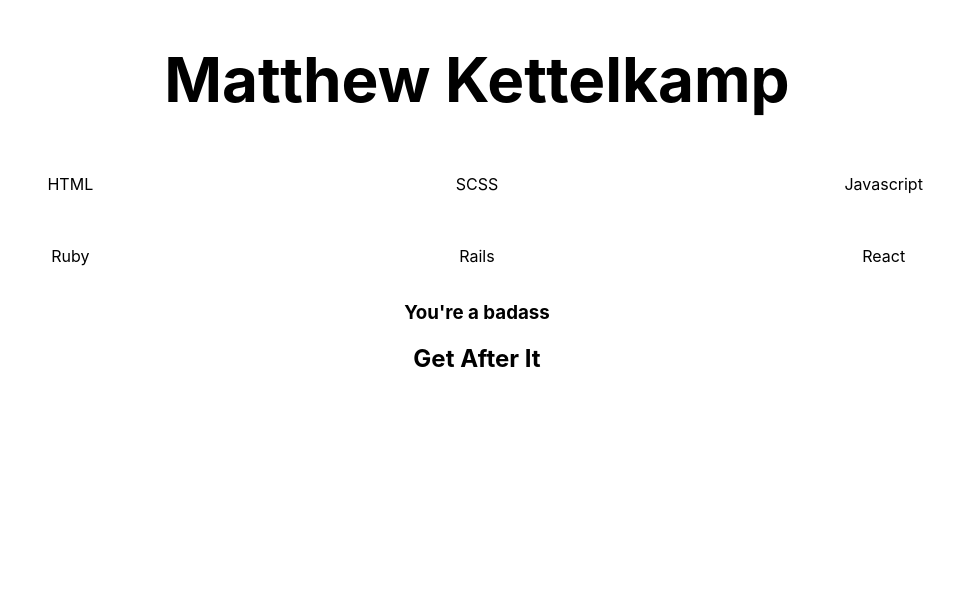
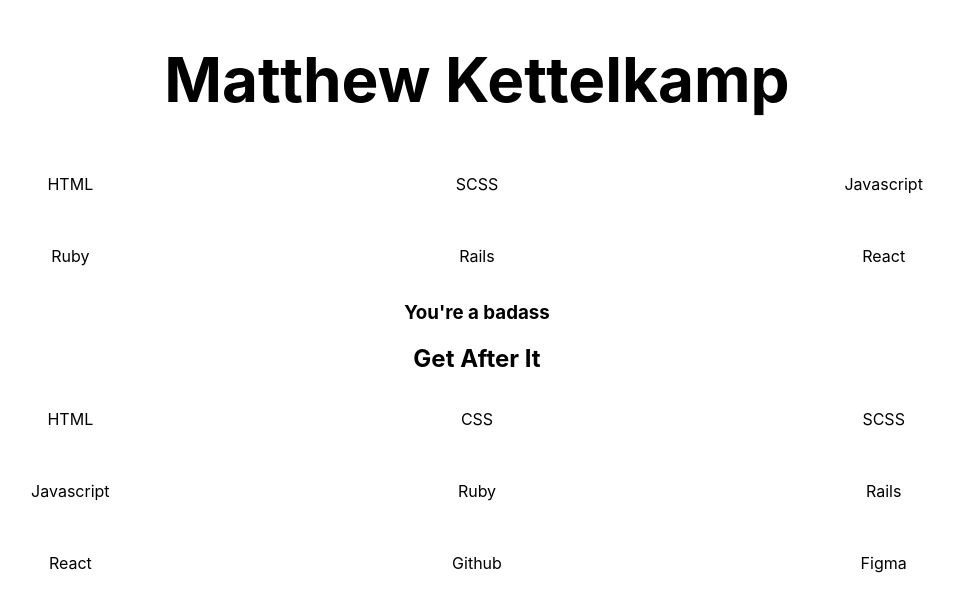
Before and after one commit to mkettel/react-portfolio, a React (Create React App) app: page / in a window 1280 px wide. Shown: the top 612 px of the page, without its empty margins (163-1117 px from the left). Built offline with nearby package versions, Linux system fonts and the light colour scheme.

Commit message:
built grid list component through using the .map() functionality but they both have the same UI ouput

```diff
--- a/src/App.js
+++ b/src/App.js
@@ -6,6 +6,7 @@
   const name = <h1>Matthew Kettelkamp</h1>;
   const age = 27;
   const isRed = false;
+  const skills = ["HTML", "CSS", "SCSS", "Javascript", "Ruby", "Rails", "React", "Github", "Figma"]
 
   return (
 
@@ -13,10 +14,22 @@
       <GetName name="Matthew Kettelkamp" />
       <GridArea grid1="HTML" grid2="SCSS" grid3="Javascript" grid4="Ruby" grid5="Rails" grid6="React"/>
 
+      {/* mess around ternary operators */}
       <div>
         {age > 25 ? <h3>You're a badass</h3> : <h3>You're young but almost old</h3>}
         <h2 style={{color: isRed ? "red" : "black"}}>Get After It</h2>
         {isRed && <button>Jump In</button>}     {/* adds a button if isRed is true */}
+      </div>
+
+      {/* grid list attempt */}
+      <div className='skills-container'>
+        {skills.map((skill, index) => {
+          return (
+            <div className='skill'>
+              <p> {skill} </p>
+            </div>
+          )
+        })}
       </div>
     </div>
   );
```
